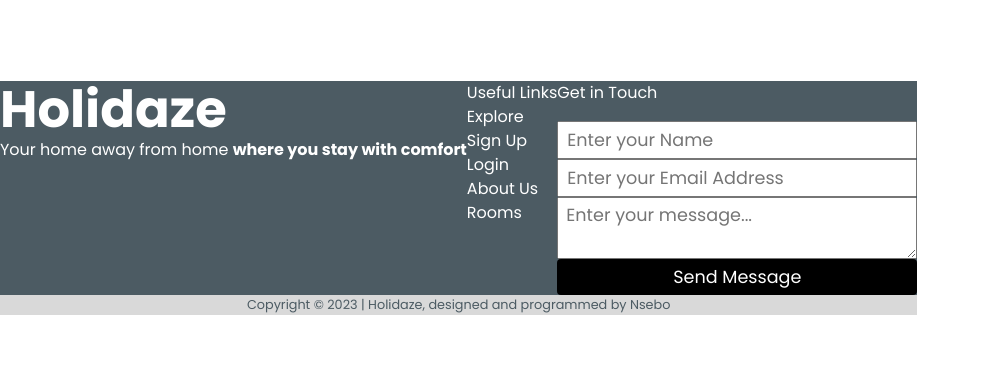
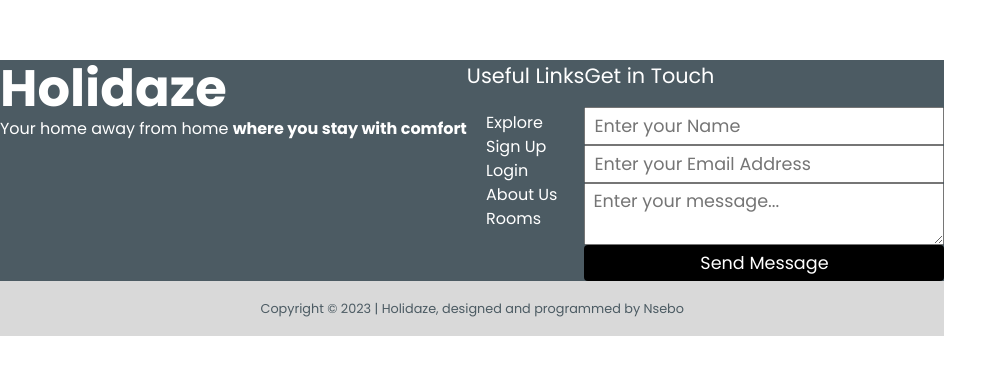
Before and after one commit to Nsebo/project-exam-2-nsebo, a React (Vite) app: page /footer in a window 1280 px wide. Shown: the part 202-576 px from the top of the page, without its empty margins (0-1007 px from the left). Built offline with nearby package versions, Linux system fonts and the light colour scheme.

Commit message:
Update Footer.module.scss

```diff
--- a/src/layouts/Footer/Footer.module.scss
+++ b/src/layouts/Footer/Footer.module.scss
@@ -6,8 +6,14 @@
   justify-content: space-between;
 }
 
+.footer_title, .footer_links{
+  font-size: 1.3rem;
+}
+
+
 .useful_li{
   list-style: none;
+  margin: 1.2rem;
 }
 
 .form_Section{
@@ -45,5 +51,5 @@ textarea .input{
   color:#4C5B63;
   text-align: center;
   font-size: .8rem;
-
+  padding: 1.1rem;
 }
```
